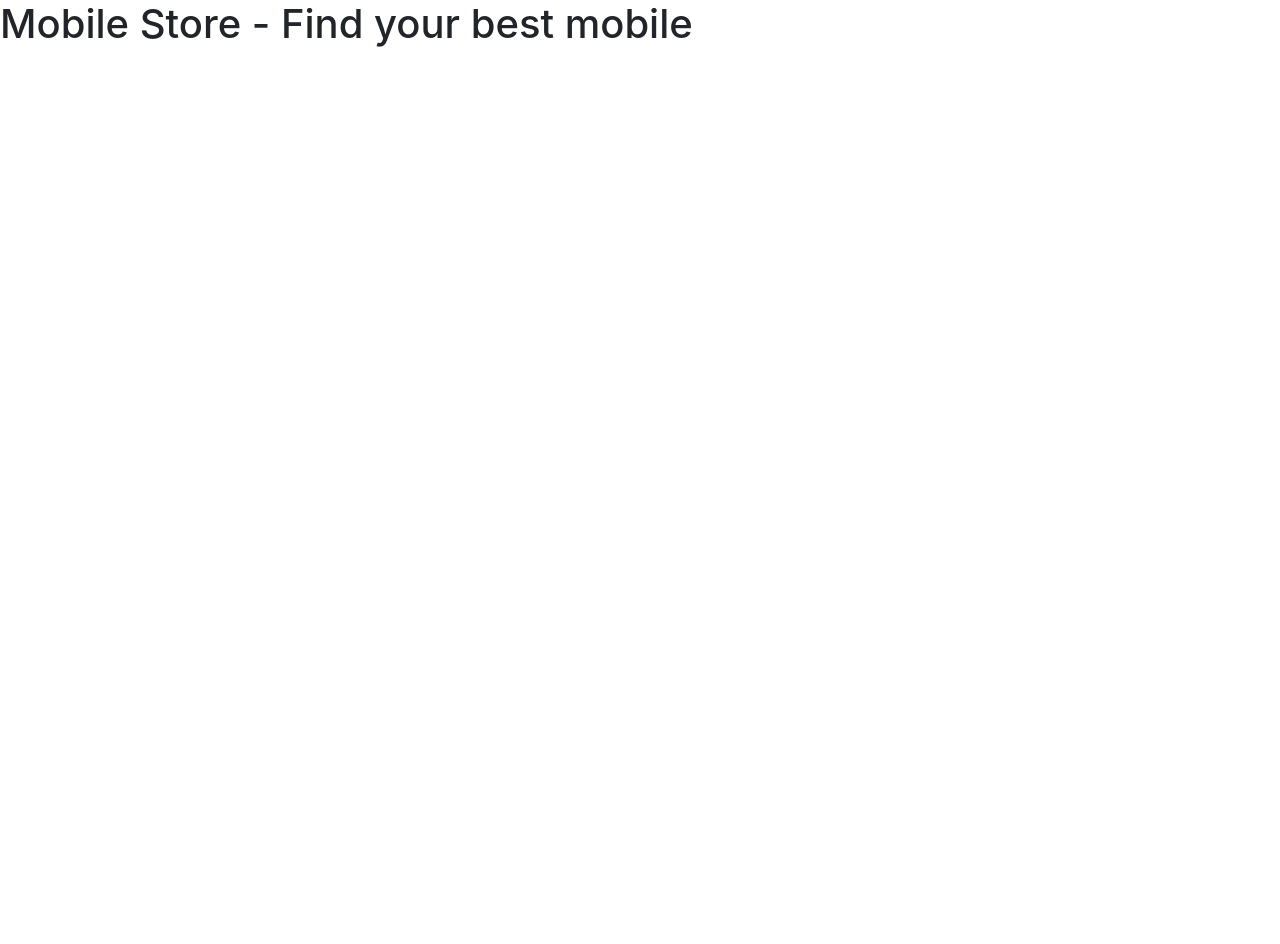
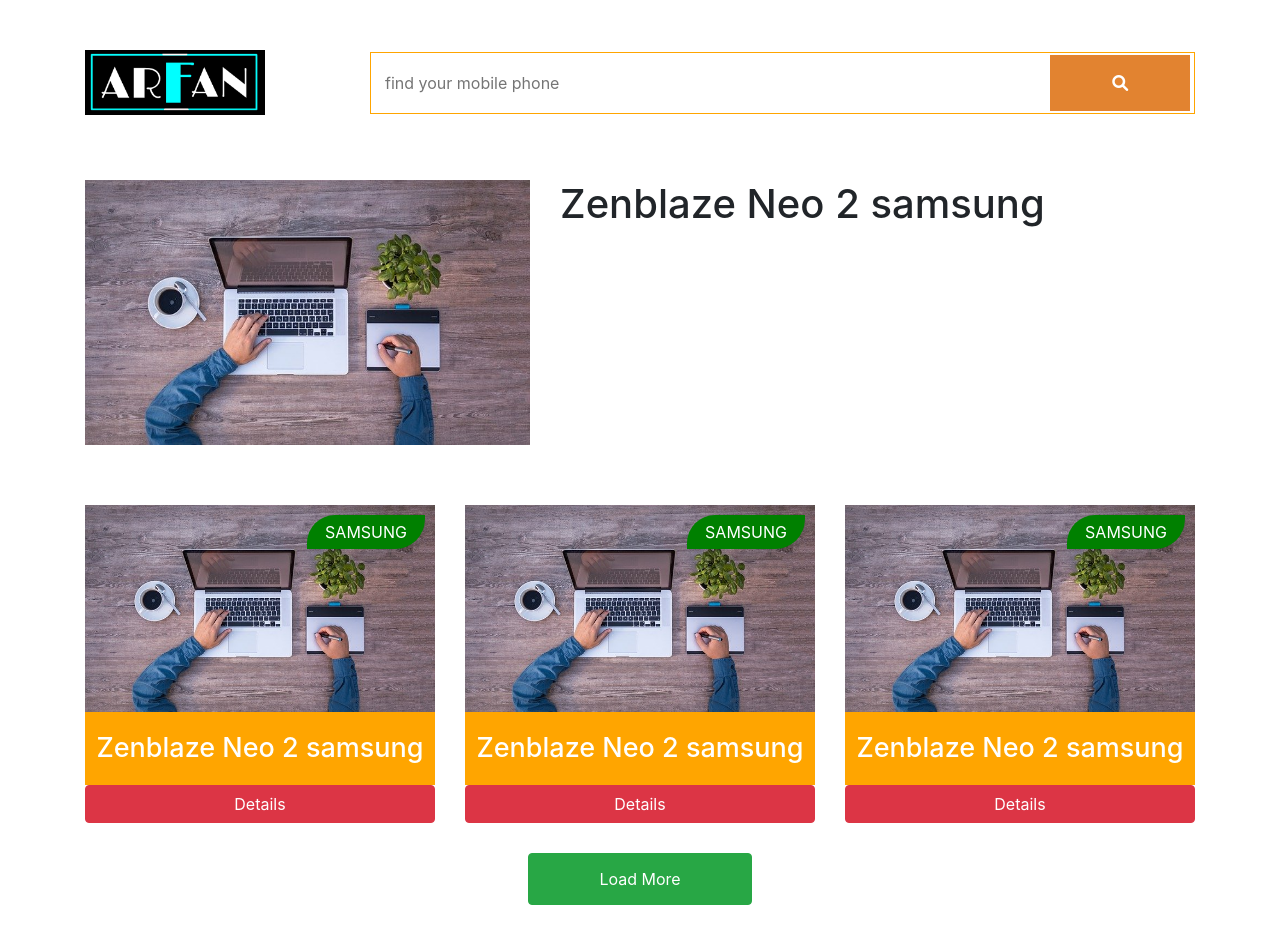
Before and after one commit to khan188993/phone-hunber-gadgetbd, a plain HTML site: page index.html in a window 1280 px wide. Shown: the top 944 px of the page. Before the commit the page ends 800 px from the top, so only its background shows below. Drawn offline with nearby package versions, Linux system fonts and the light colour scheme.

Commit message:
desing layout done

```diff
--- a/css/style.css
+++ b/css/style.css
@@ -0,0 +1,83 @@
+*{
+    padding:0;
+    margin:0;
+    box-sizing: border-box;
+}
+body{
+    height: 10000px;
+    overflow-x:hidden ;
+}
+a{
+    text-decoration: none;
+}
+img{
+    width:100%;
+    height: auto;
+}
+
+header{
+    margin-top: 50px;
+}
+section{
+    padding:30px 0;
+}
+
+
+.logo {
+    width: 180px;
+  }
+  .search-input-box input {
+    width: 82%;
+    border: none;
+    padding: 18px 14px;
+  }
+  .search-input-box button {
+    display: inline-block;
+    width: 17%;
+    background: #e28330;
+    color: white;
+    padding: 16px 10px;
+    border: none;
+  }
+  .search-input-box {
+    border: 1px solid orange;
+  }
+  .search-result-text {
+    margin-top: 35px;
+    text-align: center;
+    color: red;
+    font-weight: 600;
+    font-size: 28px;
+  }
+  .search-result-text .search-text {
+    color: green;
+  }
+  .product-img {
+    position: relative;
+  }
+  .product-img span {
+    position: absolute;
+    background: green;
+    color: white;
+    display: inline-block;
+    padding: 5px 18px;
+    text-transform: uppercase;
+    right: 10px;
+    top: 10px;
+    border-radius: 28px 0px 30px 0;
+  }
+  .single-product h2 {
+    font-size: 27px;
+    text-align: center;
+    background: orange;
+    color: white;
+    padding: 20px 0;
+    margin: 0;
+  }
+  .single-product #details {
+    width: 100%;
+  }
+  .load-more.text-center button {
+    margin-top: 30px;
+    padding: 13px 70px;
+  }
--- a/index.html
+++ b/index.html
@@ -1,5 +1,6 @@
 <!DOCTYPE html>
 <html lang="en">
+
 <head>
     <meta charset="UTF-8">
     <meta http-equiv="X-UA-Compatible" content="IE=edge">
@@ -14,9 +15,87 @@
     <link rel="stylesheet" href="./css/style.css">
     <link rel="stylesheet" href="./css/responsive.css">
 </head>
+
 <body>
-    <h1>Mobile Store - Find your best mobile</h1>
+    <!-- Search Section -->
+    <header class="header">
+        <div class="container">
+            <div class="row justify-content-between align-items-center">
+                <div class="col-lg-3">
+                    <div class="logo"><img src="./logo.png" alt=""></div>
+                </div>
+                <div class="col-lg-9">
+                    <div class="search-input-box">
+                        <input type="text" placeholder="find your mobile phone">
+                        <button id="search"><i class="fas fa-search"></i></button>
+                    </div>
+                </div>
+            </div>
+            <div class="search-result-text">
+                <!-- <span id="search-result-text">No Phone Found For <span class="search-text">Iphone</span></span> -->
+            </div>
+        </div>
+    </header>
+
+    <section class="product-details-show">
+        <div class="container">
+            <div class="row">
+                <div class="col-lg-5">
+                    <div class="product-details-image">
+                        <img src="./image.png" alt="">
+                    </div>
+                </div>
+                <div class="col-lg-7">
+                    <div class="product-details-content">
+                        <h1>Zenblaze Neo 2 samsung</h1>
+                    </div>
+                </div>
+            </div>
+        </div>
+    </section>
+
+    <!-- Phone Result Section -->
+    <section class="search-result">
+        <div class="container">
+            <div class="row">
+                <div class="col-lg-4 col-md-2 col-1">
+                    <div class="single-product">
+                        <div class="product-img">
+                            <span>samsung</span>
+                            <img src="./image.png" alt="">
+                        </div>
+                        <h2>Zenblaze Neo 2 samsung</h2>
+                        <button id="details" class="btn btn-danger">Details</button>
+                    </div>
+                </div>
+                <div class="col-lg-4 col-md-2 col-1">
+                    <div class="single-product">
+                        <div class="product-img">
+                            <span>samsung</span>
+                            <img src="./image.png" alt="">
+                        </div>
+                        <h2>Zenblaze Neo 2 samsung</h2>
+                        <button id="details" class="btn btn-danger">Details</button>
+                    </div>
+                </div>
+                <div class="col-lg-4 col-md-2 col-1">
+                    <div class="single-product">
+                        <div class="product-img">
+                            <span>samsung</span>
+                            <img src="./image.png" alt="">
+                        </div>
+                        <h2>Zenblaze Neo 2 samsung</h2>
+                        <button id="details" class="btn btn-danger">Details</button>
+                    </div>
+                </div>
+            </div>
+            <div class="load-more text-center">
+                <button id="load-more" class="btn btn-success">Load More</button>
+            </div>
+        </div>
+    </section>
 
     <script src="./js/app.js"></script>
 </body>
+
 </html>
```
Also changed, not shown: image.png (added), logo.png (added).
